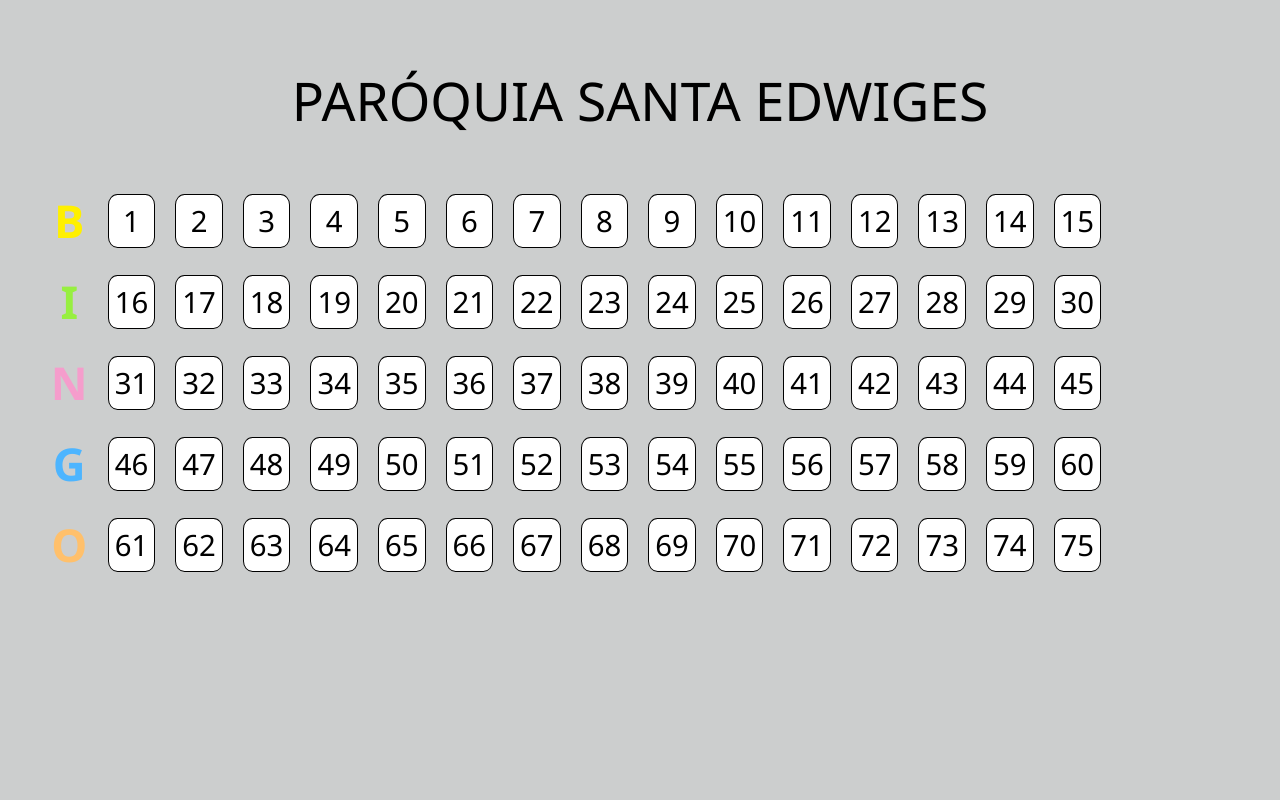
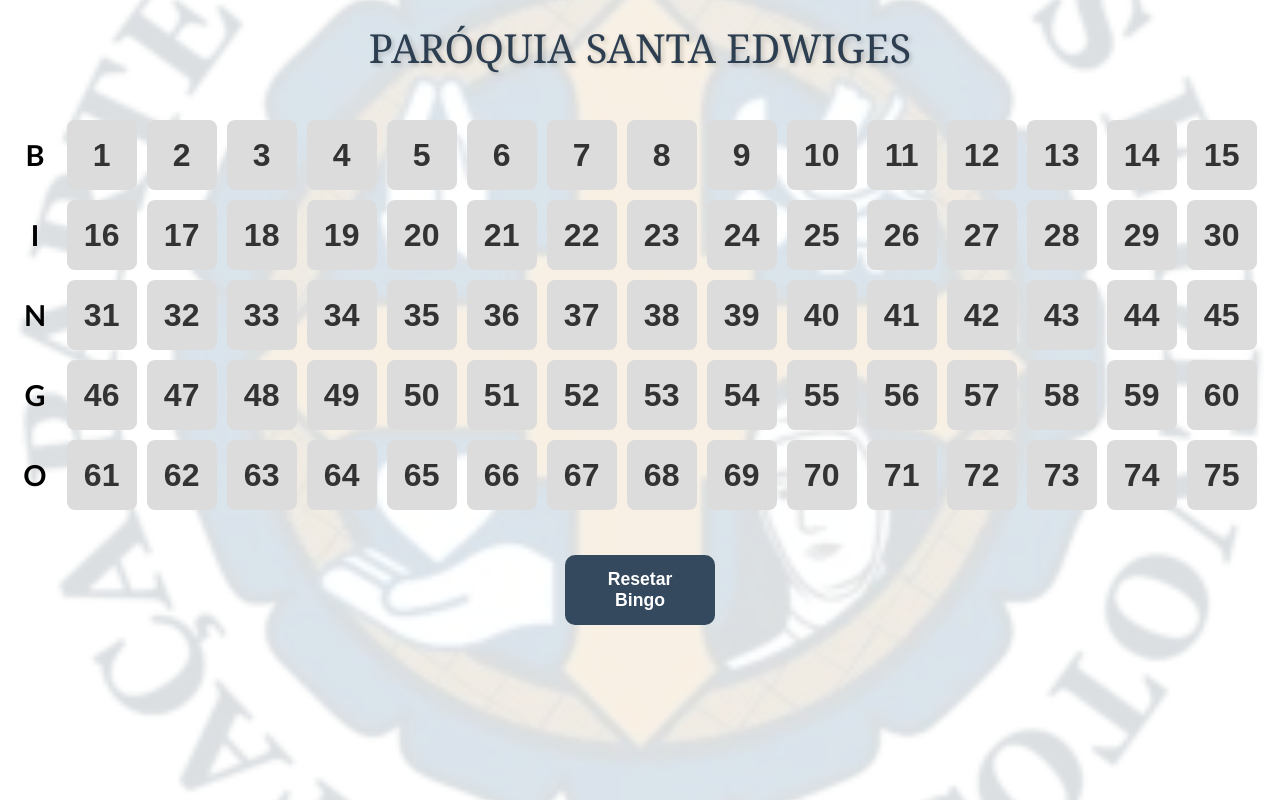
Before and after one commit to FerreirAndre/Bingo-igreja, a plain HTML site: page index.html in a window 1280 px wide. Drawn offline with Linux system fonts and the light colour scheme.

Commit message:
deixando mais bonito.

```diff
--- a/index.html
+++ b/index.html
@@ -1,26 +1,156 @@
-<!DOCTYPE html>
-<html lang="en">
+<!doctype html>
+<html lang="pt-BR">
+  <head>
+    <meta charset="UTF-8" />
+    <title>Bingo - Paróquia Santa Edwiges</title>
+    <style>
+      body {
+        margin: 0;
+        font-family: "Trebuchet MS", sans-serif;
+        text-align: center;
+        background: url("./background.webp") no-repeat center center fixed;
+        background-size: cover;
+      }
 
-<head>
-  <meta charset="UTF-8">
-  <meta name="viewport" content="width=device-width, initial-scale=1.0">
-  <title>Bingo</title>
-  <link rel="stylesheet" href="style.css">
-  <script src="index.js" defer></script>
-</head>
+      body::before {
+        content: "";
+        position: fixed;
+        top: 0;
+        left: 0;
+        width: 100%;
+        height: 100%;
+        background: rgba(255, 255, 255, 0.85);
+        z-index: -1;
+      }
 
-<body>
-  <div class="letter-div">
-    <table id="tblLetter">
-      <tr class="letters-bingo">
-        <td class="letters-bingo">PARÓQUIA SANTA EDWIGES</td>
-      </tr>
+      header {
+        padding: 20px;
+        font-size: 2.5rem;
+        font-family: "Georgia", cursive, serif;
+        color: #2c3e50;
+        text-shadow: 2px 2px 5px rgba(0, 0, 0, 0.2);
+      }
+
+      table {
+        margin: 20px auto;
+        border-collapse: collapse;
+      }
+
+      td {
+        padding: 5px;
+      }
+
+      .letter {
+        font-size: 1.8rem;
+        font-weight: bold;
+        padding-right: 15px;
+      }
+
+      button {
+        width: 70px;
+        height: 70px;
+        border: none;
+        border-radius: 8px;
+        font-size: 2rem;
+        font-weight: bold;
+        cursor: pointer;
+        transition: all 0.3s;
+        background: #dcdcdc; /* cinza claro padrão */
+        color: #333;
+      }
+
+      button.clicked {
+        color: #fff;
+        transform: scale(1.1);
+      }
+
+      /* cores quando clicado */
+      .linha1 button.clicked {
+        background: #f39c12;
+      } /* Laranja */
+      .linha2 button.clicked {
+        background: #27ae60;
+      } /* Verde */
+      .linha3 button.clicked {
+        background: #2980b9;
+      } /* Azul */
+      .linha4 button.clicked {
+        background: #8e44ad;
+      } /* Roxo */
+      .linha5 button.clicked {
+        background: #e74c3c;
+      } /* Vermelho */
+
+      #reset-btn {
+        width: 150px;
+        margin: 20px;
+        padding: 12px 25px;
+        font-size: 1.1rem;
+        border: none;
+        border-radius: 10px;
+        background: #34495e;
+        color: #fff;
+        cursor: pointer;
+        transition: 0.3s;
+      }
+
+      #reset-btn:hover {
+        background: #2c3e50;
+        transform: scale(1.05);
+      }
+    </style>
+  </head>
+  <body>
+    <header>PARÓQUIA SANTA EDWIGES</header>
+
+    <table>
+      <tbody id="bingo-table"></tbody>
     </table>
-  </div>
 
-  <div class="container">
-    <table id="tblBingo"></table>
-  </div>
-</body>
+    <button id="reset-btn">Resetar Bingo</button>
 
+    <script>
+      const table = document.getElementById("bingo-table");
+      const letters = ["B", "I", "N", "G", "O"];
+      let number = 1;
+
+      for (let i = 0; i < 5; i++) {
+        const row = document.createElement("tr");
+        row.classList.add("linha" + (i + 1));
+
+        // letra
+        const letterCell = document.createElement("td");
+        letterCell.classList.add("letter");
+        letterCell.textContent = letters[i];
+        row.appendChild(letterCell);
+
+        // números
+        for (let j = 0; j < 15; j++) {
+          if (number <= 75) {
+            const cell = document.createElement("td");
+            const btn = document.createElement("button");
+            btn.textContent = number;
+            btn.addEventListener("click", () => {
+              btn.classList.toggle("clicked");
+            });
+            cell.appendChild(btn);
+            row.appendChild(cell);
+            number++;
+          }
+        }
+
+        table.appendChild(row);
+      }
+
+      // Botão reset
+      document.getElementById("reset-btn").addEventListener("click", () => {
+        const buttons = document.querySelectorAll("button");
+        buttons.forEach((btn) => {
+          if (btn.id !== "reset-btn") {
+            btn.classList.remove("clicked");
+          }
+        });
+      });
+    </script>
+  </body>
 </html>
--- a/index.js
+++ /dev/null
@@ -1,45 +0,0 @@
-const table = document.querySelector("#tblBingo");
-const letters = document.querySelector(".letters-bingo");
-
-let array = Array.apply(null, { length: 76 }).map(Number.call, Number);
-array.shift();
-
-iterator = 0;
-let letras = ['B', 'I', 'N', 'G', 'O'];
-
-for (let i = 0; i < 5; ++i) {
-  let tr = document.createElement("tr");
-  table.appendChild(tr);
-  let letra = document.createElement("td");
-  letra.classList.add("main-table-cell");
-  letra.classList.add("letra");
-  letra.classList.add(letras[i]+letras[i]);
-  letra.textContent = letras[i];
-  tr.appendChild(letra);
-  for (let j = 0; j < 15; ++j) {
-    let td = document.createElement("td");
-
-    td.classList.add("main-table-cell");
-    let div = document.createElement("div");
-    div.classList.add("cell-format");
-    div.id = array[iterator].toString();
-    div.classList.add(letras[i]);
-    div.textContent = array[iterator].toString();
-    td.appendChild(div);
-    tr.appendChild(td);
-    ++iterator;
-  }
-}
-
-const cell = document.querySelectorAll(".cell-format");
-
-
-cell.forEach(e => {
-  e.addEventListener("click", () => {
-    e.classList.toggle("strikeout");
-    if (e.classList.contains("strikeout"))
-      console.log(`Numero ${e.id} adicionado`);
-    else
-      console.log(`Numero ${e.id} removido`);
-  })
-})
--- a/style.css
+++ /dev/null
@@ -1,103 +0,0 @@
-body {
-  margin: 0;
-  padding: 0;
-  padding-top: 20px;
-  font-family: 'Segoe UI', Tahoma, Geneva, Verdana, sans-serif;
-  user-select: none;
-  background-color: #cccece;
-}
-
-body:focus {
-  outline: none;
-}
-
-.container {
-  height: 70%;
-  width: 90%;
-  display: flex;
-  justify-content: center;
-}
-
-#tblBingo {
-  border-collapse: collapse;
-  width: 90%;
-  text-align: center;
-  font-size: 22pt;
-  cursor: pointer;
-}
-
-#tblBingo td {
-  padding: 10px;
-}
-
-.cell-format {
-  padding: 6px;
-  display: flex;
-  justify-content: center;
-  align-items: center;
-  border-radius: 20%;
-  border: 1px solid black;
-  background-color: white;
-}
-
-.cell-format:hover {
-  background-color: white;
-}
-
-.letter-div {
-  height: 20vh;
-  display: flex;
-  justify-content: center;
-  align-items: center;
-}
-
-.letters-bingo {
-  padding: 0 1.3rem;
-  font-size: 40pt;
-}
-
-.strikeout {
-  text-decoration: underline;
-  text-decoration-thickness: 1px;
-  color: black;
-  font-size: 22pt;
-}
-
-.letra {
-  font-size: 34pt;
-  justify-content: center;
-  align-items: center;
-  font-weight: bolder;
-}
-
-.strikeout.B {
-  background-color: #fff000;
-}
-.strikeout.I {
-  background-color: #97ef41;
-}
-.strikeout.N {
-  background-color: #f59dcc;
-}
-.strikeout.G {
-  background-color: #4db5ff;
-}
-.strikeout.O {
-  background-color: #ffc06b;
-}
-
-.BB {
-  color: #fff000;
-}
-.II {
-  color: #97ef41;
-}
-.NN {
-  color: #f59dcc;
-}
-.GG {
-  color: #4db5ff;
-}
-.OO {
-  color: #ffc06b;
-}
```
Also changed, not shown: background.webp (added).
